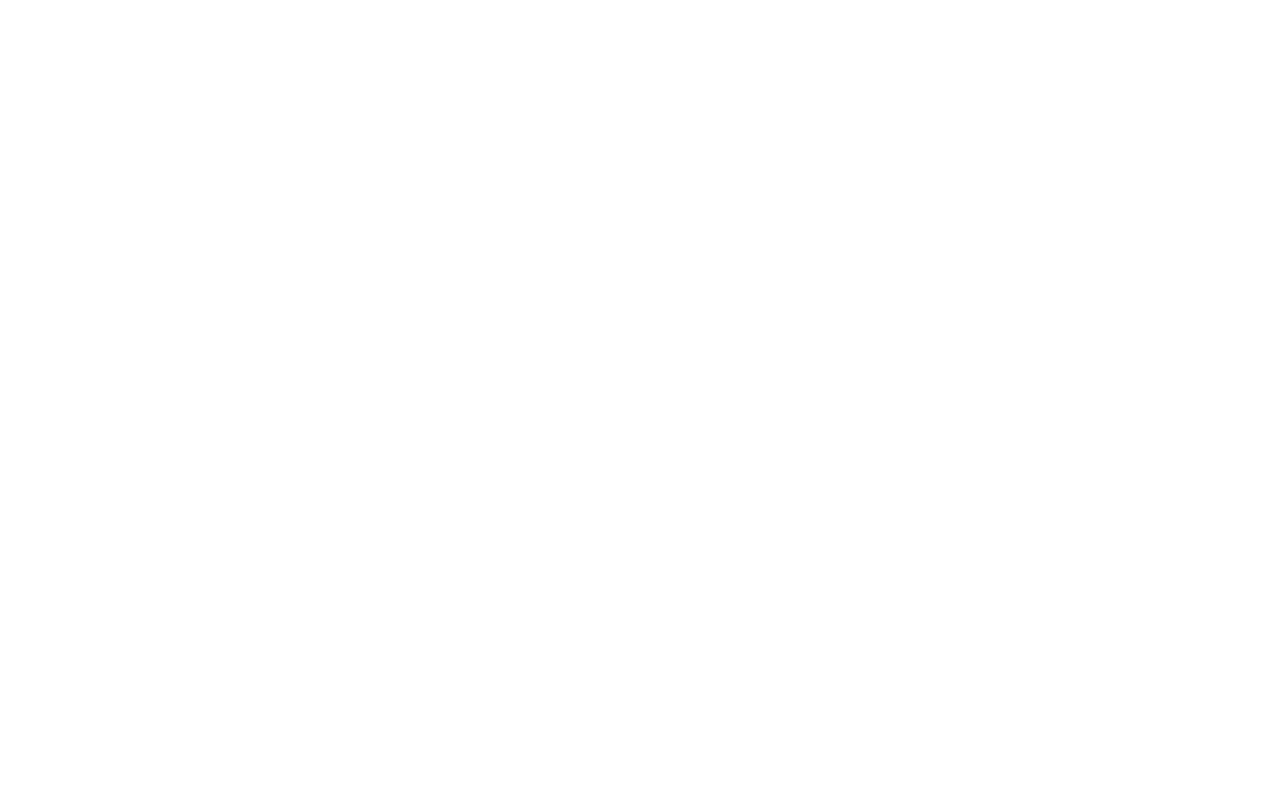
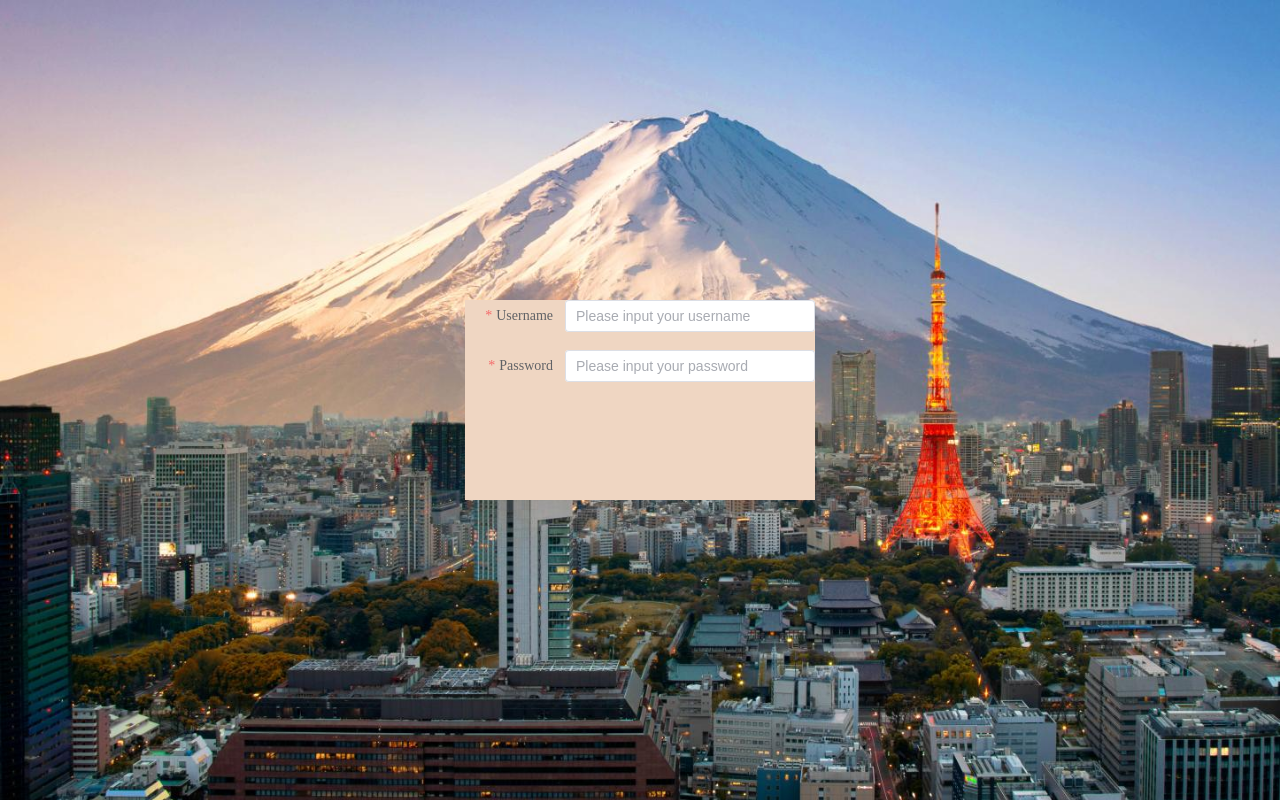
Before and after one commit to songoflove/MyBlog_Frontend, a Vue app in the folder my_blog/: page /login in a window 1280 px wide. Before the commit this address had no page. Built offline with nearby package versions, Linux system fonts and the light colour scheme.

Commit message:
add login and home page

```diff
--- /dev/null
+++ b/my_blog/auto-imports.d.ts
@@ -0,0 +1,5 @@
+// Generated by 'unplugin-auto-import'
+export {}
+declare global {
+
+}
--- a/my_blog/package.json
+++ b/my_blog/package.json
@@ -9,6 +9,7 @@
     "preview": "vite preview"
   },
   "dependencies": {
+    "element-plus": "^2.2.21",
     "vue": "^3.2.41",
     "vue-router": "^4.0.12"
   },
--- a/my_blog/src/main.js
+++ b/my_blog/src/main.js
@@ -2,7 +2,10 @@
 import './style.css'
 import App from './App.vue'
 import router from './router'
+import ElementPlus from 'element-plus'
+import 'element-plus/dist/index.css'
 
 const app = createApp(App)
 app.use(router)
+app.use(ElementPlus)
 app.mount('#app')
--- a/my_blog/src/router/index.js
+++ b/my_blog/src/router/index.js
@@ -1,9 +1,14 @@
 import { createRouter, createWebHistory } from 'vue-router'
 const routes = [
     {
-        name: 'Blog',
-        path: '/index',
-        component: () => import('../views/Index.vue'),
+        name: 'login',
+        path: '/login',
+        component: () => import('../views/Login.vue'),
+    },
+    {
+        name: 'home',
+        path: '/home',
+        component: () => import('../views/Home.vue'),
     }
 ];
 
--- a/my_blog/src/style.css
+++ b/my_blog/src/style.css
@@ -1,90 +1,8 @@
-:root {
-  font-family: Inter, Avenir, Helvetica, Arial, sans-serif;
-  font-size: 16px;
-  line-height: 24px;
-  font-weight: 400;
-
-  color-scheme: light dark;
-  color: rgba(255, 255, 255, 0.87);
-  background-color: #242424;
-
-  font-synthesis: none;
-  text-rendering: optimizeLegibility;
-  -webkit-font-smoothing: antialiased;
-  -moz-osx-font-smoothing: grayscale;
-  -webkit-text-size-adjust: 100%;
+body {
+  margin: 0;
+  padding: 0px;
 }
 
-a {
-  font-weight: 500;
-  color: #646cff;
-  text-decoration: inherit;
+*{
+  box-sizing: border-box;
 }
-a:hover {
-  color: #535bf2;
-}
-
-a {
-  font-weight: 500;
-  color: #646cff;
-  text-decoration: inherit;
-}
-a:hover {
-  color: #535bf2;
-}
-
-body {
-  margin: 0;
-  display: flex;
-  place-items: center;
-  min-width: 320px;
-  min-height: 100vh;
-}
-
-h1 {
-  font-size: 3.2em;
-  line-height: 1.1;
-}
-
-button {
-  border-radius: 8px;
-  border: 1px solid transparent;
-  padding: 0.6em 1.2em;
-  font-size: 1em;
-  font-weight: 500;
-  font-family: inherit;
-  background-color: #1a1a1a;
-  cursor: pointer;
-  transition: border-color 0.25s;
-}
-button:hover {
-  border-color: #646cff;
-}
-button:focus,
-button:focus-visible {
-  outline: 4px auto -webkit-focus-ring-color;
-}
-
-.card {
-  padding: 2em;
-}
-
-#app {
-  max-width: 1280px;
-  margin: 0 auto;
-  padding: 2rem;
-  text-align: center;
-}
-
-@media (prefers-color-scheme: light) {
-  :root {
-    color: #213547;
-    background-color: #ffffff;
-  }
-  a:hover {
-    color: #747bff;
-  }
-  button {
-    background-color: #f9f9f9;
-  }
-}
--- /dev/null
+++ b/my_blog/src/views/Home.vue
@@ -0,0 +1,5 @@
+<template>
+  <div>homepage</div>
+</template>
+<script setup></script>
+<style lang="scss"></style>
--- a/my_blog/src/views/Index.vue
+++ /dev/null
@@ -1,7 +0,0 @@
-<template>
- <div>Blog</div>
-</template>
-<script setup>
-</script>
-<style lang="scss">
-</style>
--- /dev/null
+++ b/my_blog/src/views/Login.vue
@@ -0,0 +1,37 @@
+<template>
+  <div class="login-body">
+    <div class="login-panel">
+      <el-form
+        label-width="100px"
+        style="max-width: 460px"
+      >
+        <el-form-item label="Username" required>
+          <el-input placeholder="Please input your username"/>
+        </el-form-item>
+        <el-form-item label="Password" required>
+          <el-input placeholder="Please input your password"/>
+        </el-form-item>
+
+      </el-form>
+    </div>
+  </div>
+</template>
+<script setup></script>
+<style lang="scss">
+.login-body {
+  width: 100%;
+  height: calc(100vh);
+  background-image: url(../assets/login_bg.jpg);
+  background-repeat: no-repeat;
+  background-size: cover;
+  display: flex;
+  align-items: center;
+  justify-content: center;
+}
+
+.login-panel {
+  width: 350px;
+  height: 200px;
+  background: #efd6c2;
+}
+</style>
```
Also changed, not shown: my_blog/components.d.ts (added, +14 -0 lines), my_blog/src/assets/login_bg.jpg (added), 1 other file (tests, documents, lock files or other folders).
